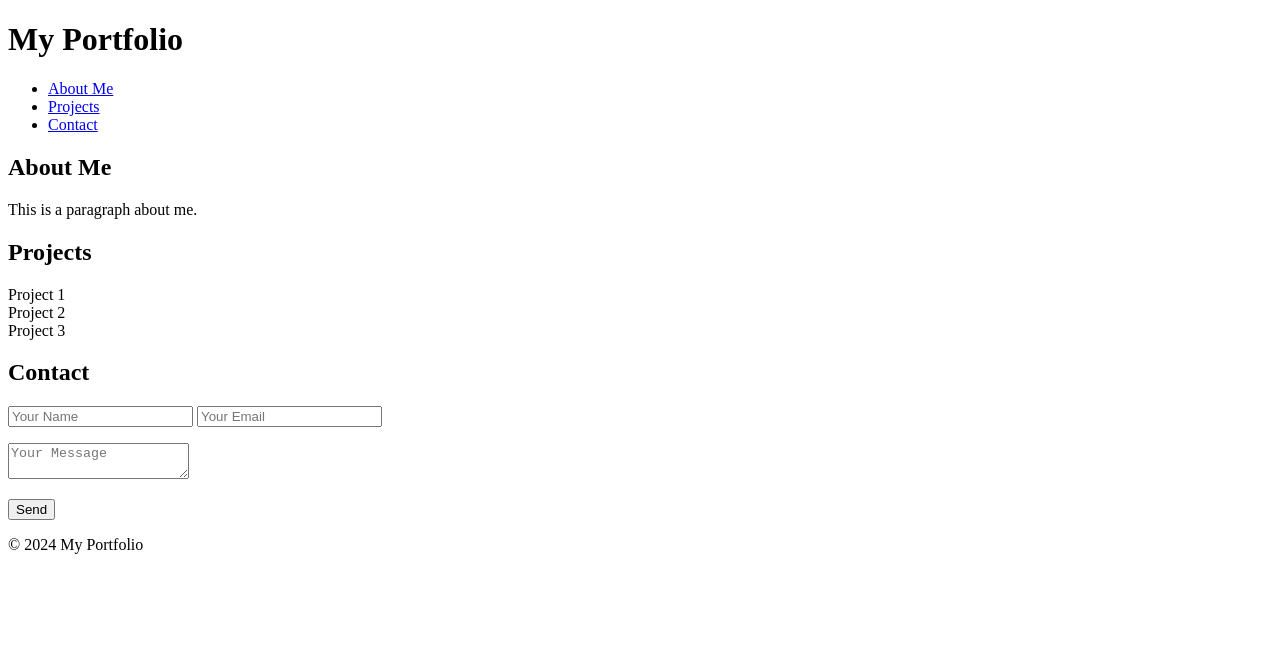
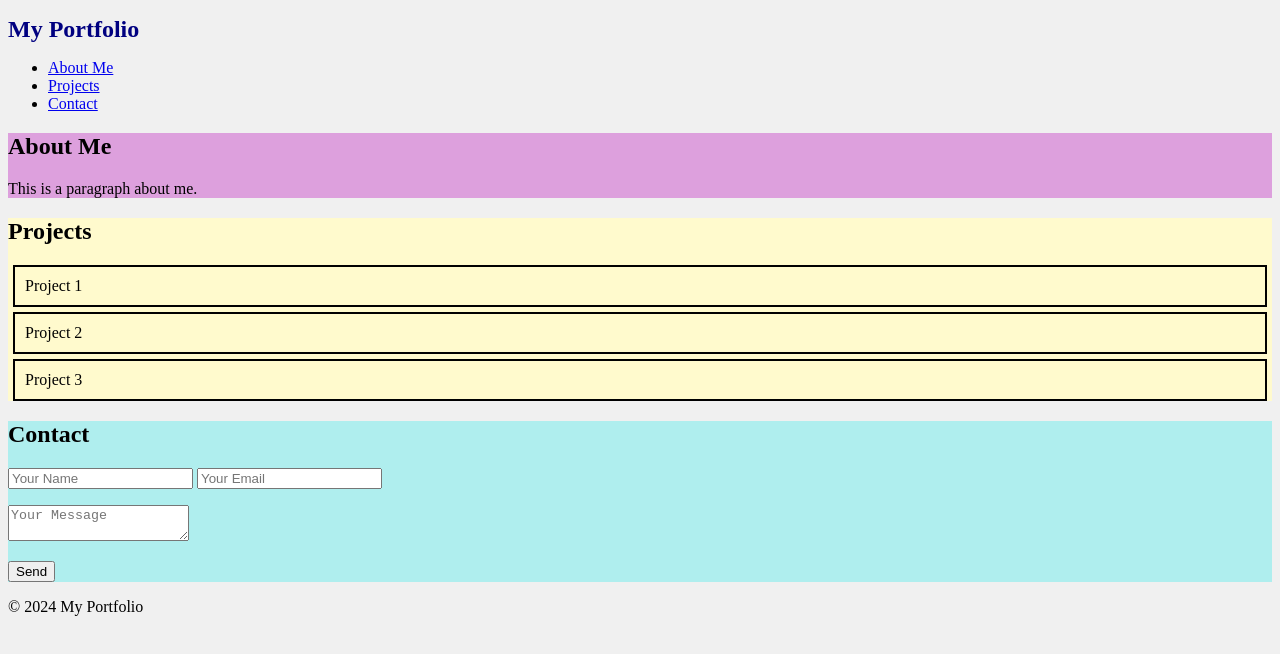
Before and after one commit to TheYoungKhalid/Task-Khalid-Alshehri, a plain HTML site: page Task1/index.html in a window 1280 px wide. Drawn offline with Linux system fonts and the light colour scheme.

Commit message:
first task

```diff
--- a/Task1/styles.css
+++ b/Task1/styles.css
@@ -1,13 +1,33 @@
 /* Exercise 1: Change background color of the body */
-
+#body{
+    background-color: #f0f0f0;
+}
 
 /* Exercise 2: Style h1 elements */
-
+h1{
+    color: #000080;
+    font-size: 24px;
+}
 
 /* Exercise 3: Background colors for each section */
-
+#about{
+    background:plum ;
+}
+#projects{
+    background: lemonchiffon;
+}
+#contact{
+    background-color: paleturquoise;
+}
 
 /* Exercise 4: Style elements with the 'project' class */
-
+.project{
+    border: 2px solid black;
+    padding: 10px;
+    margin: 5px;
+}
 
 /* Exercise 5: Change color of links on hover (Bonus Exercise) */
+a:hover{
+    color: green;
+}
```
